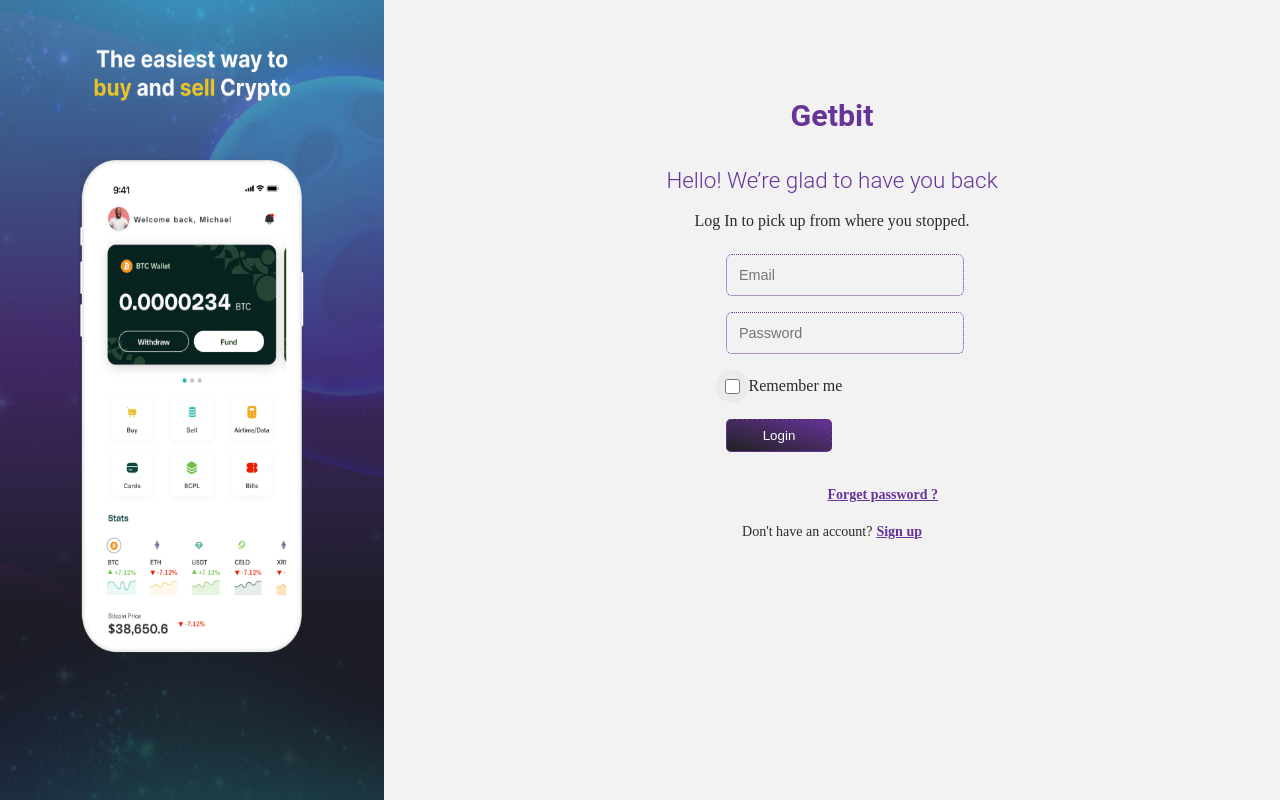
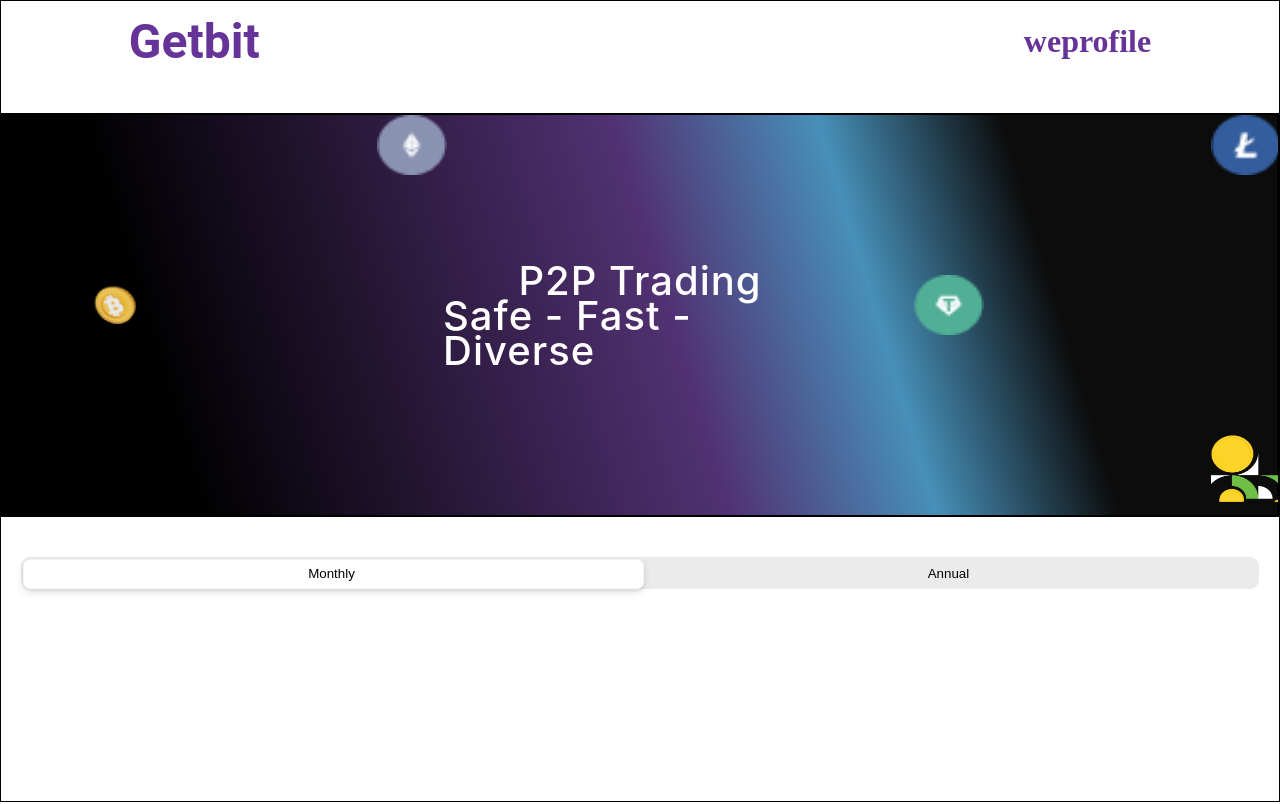
Before and after one commit to Boiderah/Chbit, a React (Vite) app in the folder Client/: page / in a window 1280 px wide. Before the commit this address led to /signin. Built offline with nearby package versions, Linux system fonts and the light colour scheme.

Commit message:
added buy and sell sub routes

```diff
--- a/Client/src/App.jsx
+++ b/Client/src/App.jsx
@@ -18,7 +18,7 @@ function App() {
           <Route path="/signin" element={<Sigin />} />
           <Route path="/signup" element={<SignUp />} />
           <Route path="/*" element={<Home />} />
-          <Route path="/buy" element={<Buy />} />
+          {/* <Route path="/buy" element={<Buy />} /> */}
           <Route path="/navbar" element={<Navbar />} />
           <Route path="/footer" element={<Footer />} />
           <Route path="/landing" element={<Landing />} />
--- a/Client/src/Component/Footer.jsx
+++ b/Client/src/Component/Footer.jsx
@@ -5,7 +5,7 @@ import linkin from "../assets/Res/linkin.png";
 import instagram from "../assets/Res/instagram.png";
 import twitter from "../assets/Res/twitter.png";
 import appstore from "../assets/Res/appstore.png";
-import Link from "../assets/Res/Link.png";
+import Link from "../assets/Res/link.png";
 
 const Footer = () => {
   return (
--- a/Client/src/Component/Sell.jsx
+++ b/Client/src/Component/Sell.jsx
@@ -1,7 +1,7 @@
 import React from "react";
 
-const sell = () => {
+const Sell = () => {
   return <div>sell</div>;
 };
 
-export default sell;
+export default Sell;
--- a/Client/src/Pages/HomePage/Home.css
+++ b/Client/src/Pages/HomePage/Home.css
@@ -1,9 +1,9 @@
-#homepage{
+#homepage {
   /* display: flex; */
   border: 1px solid black;
   height: 100vh;
 }
-  #homepage .homepgnavb{
+#homepage .homepgnavb {
   display: flex;
   align-items: center;
   justify-content: center;
@@ -13,7 +13,7 @@
       background: black; */
   /* height: 100vh; */
 }
- #homepage .navbar002{
+#homepage .navbar002 {
   display: flex;
   justify-content: space-between;
   align-items: center;
@@ -21,7 +21,7 @@
   /* border: 1px solid black; */
   /* height: 100vh; */
 }
-  #homepage .head2cont{
+#homepage .head2cont {
   color: #639;
   display: flex;
   align-items: center;
@@ -35,7 +35,7 @@
   /* margin-top: -4vh;
     margin-bottom: 1vh; */
 }
-  #homepage .head2conti{
+#homepage .head2conti {
   color: #639;
   display: flex;
   align-items: center;
@@ -50,14 +50,15 @@
     font-family: Roboto, sans-serif; */
 }
 
-  #homepage #p2pdesignbox{
+#homepage #p2pdesignbox {
   display: flex;
   justify-content: center;
   align-items: center;
   border: 1px solid black;
   margin-bottom: 5vh;
+  overflow-x: hidden;
 }
-  #homepage .p2pdesignbox1{
+#homepage .p2pdesignbox1 {
   border: 1px solid black;
   display: flex;
   justify-content: center;
@@ -92,7 +93,7 @@
   color: #fffdfd;
 }
 
-  #homepage .p2pdesignim1{
+#homepage .p2pdesignim1 {
   /* border: 1px solid white; */
   width: 18vw;
   height: 100%;
@@ -101,7 +102,7 @@
   flex-direction: column;
   align-items: center;
 }
-  #homepage .p2pdesignim2{
+#homepage .p2pdesignim2 {
   height: 100%;
   /* border: 1px solid white; */
   width: 18vw;
@@ -110,36 +111,29 @@
   align-items: flex-end;
   justify-content: space-between;
   flex-direction: column;
-
 }
-  #homepage .ppplog{
+#homepage .ppplog {
   /* border: 1px solid white; */
   width: 30%;
   height: 20%;
 }
-  #homepage .ppplog2{
+#homepage .ppplog2 {
   /* border: 1px solid white; */
   width: 30%;
   height: 20%;
 }
-  .ppplog img{
+.ppplog img {
   width: 70px;
   height: 60px;
   top: 292.81px;
 }
-  .ppplog2 img{
+.ppplog2 img {
   width: 190px;
   height: 67px;
   top: 392.81px;
 }
 
-
-
-
-
-
-
-  #homepage .prod{
+#homepage .prod {
   display: flex;
   justify-content: space-between;
   align-items: center;
@@ -147,14 +141,14 @@
   color: #639;
   border: 1px solid black;
 }
-  #homepage #bandS{
+#homepage #bandS {
   display: flex;
   justify-content: center;
   flex-direction: row;
   gap: 3px;
   border: 1px solid black;
 }
-  #homepage .bandsbtn{
+#homepage .bandsbtn {
   border: 1px solid black;
   display: flex;
   justify-content: center;
@@ -167,6 +161,54 @@
   line-height: 24px;
   text-align: center;
 }
-  #homepage .bandsbtn:focus{
+#homepage .bandsbtn:focus {
   border-bottom: 1px solid #639;
 }
+
+.tab-container {
+  display: flex;
+  flex-direction: row;
+  align-items: flex-start;
+  position: relative;
+  padding: 2px;
+  background-color: #ebebec;
+  border-radius: 9px;
+  margin: 10px 20px 0px 20px;
+  /* width: 100vw; */
+}
+
+.indicator {
+  content: "";
+  width: 50%;
+  height: 28px;
+  background: #ffffff;
+  position: absolute;
+  top: 2px;
+  left: 2px;
+  z-index: 9;
+  border: 0.5px solid rgba(0, 0, 0, 0.04);
+  box-shadow: 0px 3px 8px rgba(0, 0, 0, 0.12), 0px 3px 1px rgba(0, 0, 0, 0.04);
+  border-radius: 7px;
+  transition: all 0.2s ease-out;
+}
+
+.tab {
+  width: 50%;
+  height: 28px;
+  position: relative;
+  z-index: 99;
+  background-color: transparent;
+  border: 0;
+  outline: none;
+  flex: none;
+  align-self: stretch;
+  flex-grow: 1;
+  cursor: pointer;
+  font-weight: 500;
+}
+.left {
+  left: 2px;
+}
+.right {
+  left: calc(50% - 2px);
+}
--- a/Client/src/Pages/HomePage/Home.jsx
+++ b/Client/src/Pages/HomePage/Home.jsx
@@ -1,20 +1,31 @@
-import React, { useEffect } from "react";
+import React, { useEffect, useState } from "react";
 import "./Home.css";
-import { useNavigate } from "react-router-dom";
+import { useNavigate, Routes, Route } from "react-router-dom";
 import btclogo2 from "../../assets/Res/btclogo2.png";
 import footer from "../../assets/Res/footer.png";
 import ethereum from "../../assets/Res/ethereum.png";
 import usdt from "../../assets/Res/usdt.png";
 import litecoin from "../../assets/Res/litecoin.png";
+import Buy from "../../Component/Buy";
+import Sell from "../../Component/Sell";
 
 const Home = () => {
   const Navigate = useNavigate();
-  useEffect(() => {
-    const token = localStorage.getItem("token");
-    if (!token) {
-      Navigate("/signin");
-    }
-  }, []);
+  // useEffect(() => {
+  //   const token = localStorage.getItem("token");
+  //   if (!token) {
+  //     Navigate("/signin");
+  //   }
+  // }, []);
+  const [trans, setTrans] = useState("buy")
+  function gotobuy() {
+    setTrans("buy")
+    Navigate("/buy")
+  }
+  function gotosell() {
+    setTrans("sell")
+    Navigate("/sell")
+  }
 
   return (
     <div id="homepage">
@@ -67,7 +78,7 @@ const Home = () => {
 
       </div>
 
-    <div className="prod">
+    {/* <div className="prod">
     <div id="bandS">
       <div className="bandsbtn">
         <h1>Buy</h1>
@@ -76,7 +87,18 @@ const Home = () => {
         <h1>Sell</h1>
       </div>
       </div>
-      </div>
+      </div> */}
+
+  <div class="tab-container">
+      <button onClick={gotobuy} className="tab tab--1">Monthly</button>
+      <button onClick={gotosell} class="tab tab--2">Annual</button>
+      <div className={`indicator ${trans=="buy"?'left':"right"}`} ></div>
+    </div>
+    <Routes>
+      <Route path="/buy" element={<Buy />} />
+      <Route path="/sell" element={<Sell />} />
+    </Routes>
+
 
     </div>
   );
```
Lines whose indentation alone changed are shown as unchanged.
